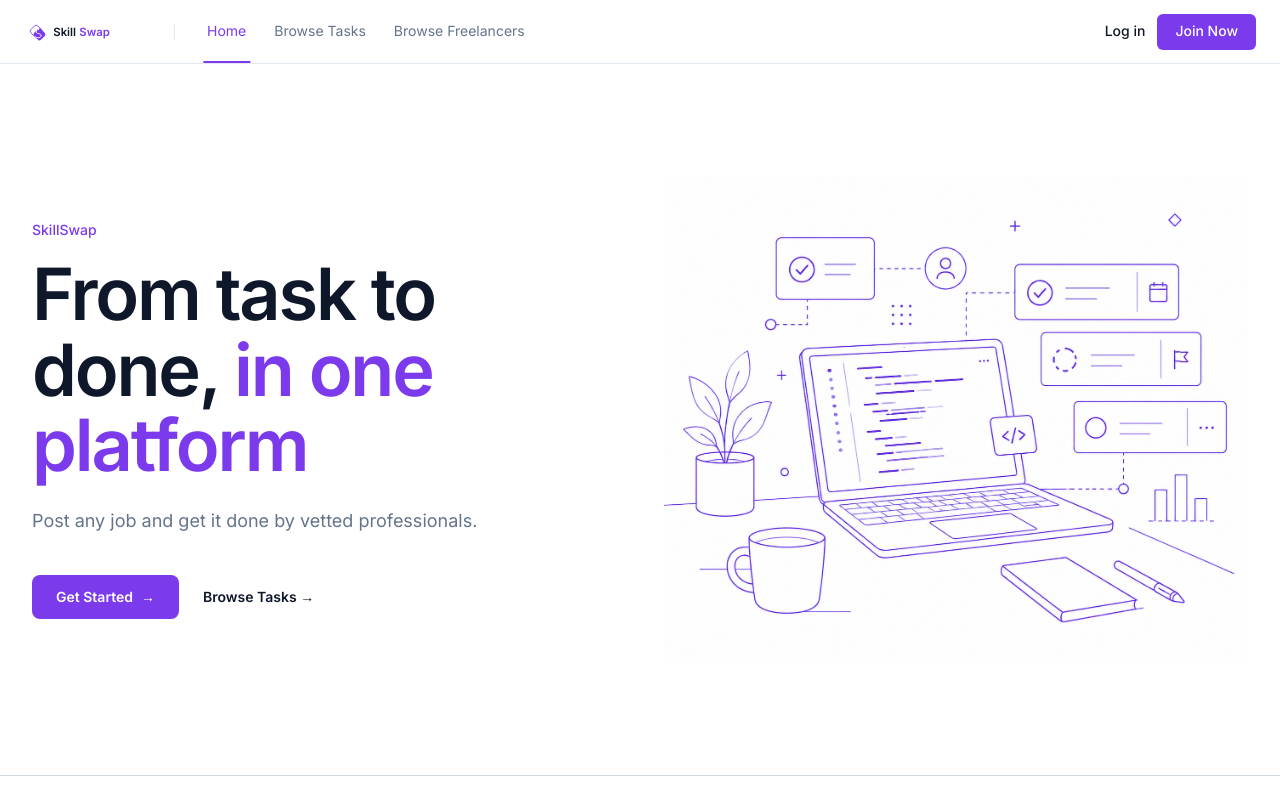
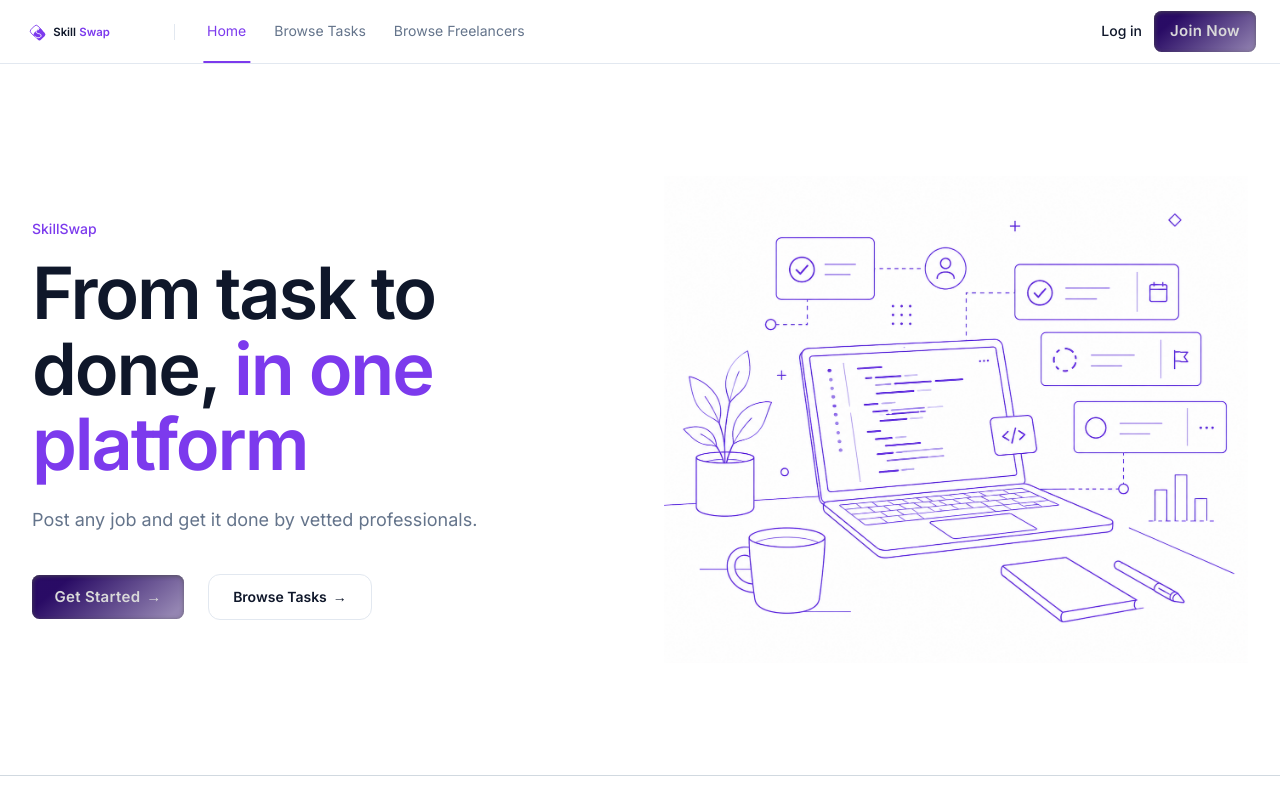
Before and after one commit to fahimuntasin/skillswap-client, a Next.js app: page / in a window 1280 px wide. Shown: the top 800 px of the page. Built offline with nearby package versions, Linux system fonts and the light colour scheme.

Commit message:
style: glossy dark button + vertical dividers between features

```diff
--- a/src/app/globals.css
+++ b/src/app/globals.css
@@ -108,15 +108,53 @@
   transform: translateY(-2px);
 }
 
-/* ===== PLASTIC BUTTON (flat, violet only) ===== */
-.plastic {
-  background: #7c3aed;
+/* ===== GLOSSY PREMIUM BUTTON ===== */
+.btn-glossy {
+  --bezier: cubic-bezier(0.22, 0.61, 0.36, 1);
+  --edge-light: hsla(0, 0%, 30%, 0.8);
+  --text-light: rgba(255, 255, 255, 0.4);
+  --back-color: 260, 80%;
+  cursor: pointer;
+  display: inline-flex;
+  align-items: center;
+  gap: 0.4em;
+  padding: 0.65em 1.5em;
+  border-radius: 0.5em;
+  font-size: 15px;
+  font-weight: 600;
+  letter-spacing: 0.02em;
+  background: linear-gradient(
+    140deg,
+    hsla(var(--back-color), 22%, 1) min(2em, 20%),
+    hsla(var(--back-color), 22%, 0.5) min(8em, 100%)
+  );
+  color: hsla(0, 0%, 85%);
   border: 0;
-  color: #ffffff;
-  font-weight: 500;
-  border-radius: 6px;
-  transition: background 200ms ease;
+  box-shadow: inset 0.4px 1px 4px var(--edge-light);
+  transition: all 0.15s var(--bezier);
 }
-.plastic:hover {
-  background: #6d28d9;
+.btn-glossy:hover {
+  --edge-light: hsla(0, 0%, 45%, 1);
+  text-shadow: 0px 0px 10px var(--text-light);
+  box-shadow:
+    inset 0.4px 1px 4px var(--edge-light),
+    2px 4px 10px hsla(0, 0%, 0%, 0.4);
+  transform: scale(1.04);
+  color: hsla(0, 0%, 95%);
 }
+.btn-glossy:active {
+  --text-light: rgba(255, 255, 255, 0.8);
+  background: linear-gradient(
+    140deg,
+    hsla(var(--back-color), 28%, 1) min(2em, 20%),
+    hsla(var(--back-color), 28%, 0.6) min(8em, 100%)
+  );
+  box-shadow:
+    inset 0.4px 1px 10px var(--edge-light),
+    0px 0px 10px hsla(var(--back-color), 40%, 0.7);
+  text-shadow: 0px 0px 20px var(--text-light);
+  transform: scale(1);
+}
+
+/* Section divider */
+.vl { border-left: 1px solid #E2E8F0; }
--- a/src/components/home/HeroSection.tsx
+++ b/src/components/home/HeroSection.tsx
@@ -23,11 +23,11 @@ export function HeroSection() {
             Post any job and get it done by vetted professionals.
           </p>
           <div className={`mt-10 flex items-center gap-6 transition-all duration-700 delay-300 ${mounted ? "opacity-100 translate-y-0" : "opacity-0 translate-y-3"}`}>
-            <Link href="/register" className="inline-flex items-center gap-2 rounded-md bg-[#7C3AED] px-6 py-3 text-sm font-semibold text-white hover:bg-[#6D28D9] transition-colors">
-              Get Started <span aria-hidden="true">→</span>
+            <Link href="/register" className="btn-glossy">
+              Get Started <span>→</span>
             </Link>
-            <Link href="/tasks" className="text-sm font-semibold text-[#0F172A] hover:text-[#7C3AED] transition-colors">
-              Browse Tasks <span aria-hidden="true">→</span>
+            <Link href="/tasks" className="group inline-flex items-center gap-1.5 rounded-lg border border-[#E2E8F0] px-6 py-3 text-sm font-semibold text-[#0F172A] transition-all duration-200 hover:border-[#CBD5E1] hover:bg-[#F8FAFC]">
+              Browse Tasks <span className="transition-transform group-hover:translate-x-0.5">→</span>
             </Link>
           </div>
         </div>
--- a/src/components/home/sections/CtaBanner.tsx
+++ b/src/components/home/sections/CtaBanner.tsx
@@ -13,8 +13,11 @@ export function CtaBanner() {
         <h2 className="text-[40px] font-bold text-[#0F172A] tracking-[-0.02em]">Ready to get work done?</h2>
         <p className="mt-3 text-base text-[#64748B] max-w-[480px] mx-auto">Join thousands of clients and freelancers already using SkillSwap.</p>
         <div className="mt-8 flex flex-wrap items-center justify-center gap-4">
-          <Link href="/register" className="inline-flex items-center gap-2 rounded-md bg-[#7C3AED] px-6 py-3 text-sm font-semibold text-white hover:bg-[#6D28D9] transition-colors">Get Started →</Link>
-          <Link href="/tasks" className="text-sm font-semibold text-[#0F172A] hover:text-[#7C3AED] transition-colors">Browse Tasks →</Link>
+          <Link href="/register" className="btn-glossy">Get Started <span>→</span></Link>
+          <Link href="/tasks" className="group inline-flex items-center gap-1.5 rounded-lg border border-[#E2E8F0] px-6 py-3 text-sm font-semibold text-[#0F172A] transition-all duration-200 hover:border-[#CBD5E1] hover:bg-[#F8FAFC]">
+            Browse Tasks
+            <span className="transition-transform duration-200 group-hover:translate-x-0.5">→</span>
+          </Link>
         </div>
       </div>
     </section>
--- a/src/components/home/sections/FeatureCards.tsx
+++ b/src/components/home/sections/FeatureCards.tsx
@@ -19,15 +19,15 @@ export function FeatureCards() {
         <div className="mb-6"><p className="text-sm font-semibold text-[#7C3AED]">Platform features</p></div>
         <div className="grid gap-px border border-[#d1d9e0] bg-[#d1d9e0] sm:grid-cols-3">
           {cards.map((card) => (
-            <div key={card.title} className="bg-white p-8 sm:p-10 flex flex-col group hover:bg-[#FAFAFA] transition-colors">
+            <div key={card.title} className="special-card bg-white p-8 sm:p-10 flex flex-col">
               <div className="mb-5 flex size-9 items-center justify-center rounded-full bg-[#EDE9FE] group-hover:scale-110 transition-transform">
                 <card.icon className="size-[18px] text-[#7C3AED]" />
               </div>
               <h3 className="text-lg font-semibold text-[#0F172A]">{card.title}</h3>
               <p className="mt-2 flex-1 text-sm leading-relaxed text-[#64748B]">{card.desc}</p>
-              <Link href={card.href} className="mt-6 inline-flex items-center gap-1 text-sm font-semibold text-[#0F172A] hover:text-[#7C3AED] transition-colors">
+              <Link href={card.href} className="group mt-6 inline-flex items-center gap-1.5 rounded-lg border border-[#E2E8F0] px-4 py-2 text-sm font-semibold text-[#0F172A] transition-all duration-200 hover:border-[#0F172A] hover:bg-[#F8FAFC]">
                 {card.link}
-                <svg className="size-4" viewBox="0 0 20 20" fill="currentColor"><path fillRule="evenodd" d="M3 10a.75.75 0 01.75-.75h10.638L10.23 5.29a.75.75 0 111.04-1.08l5.5 5.25a.75.75 0 010 1.08l-5.5 5.25a.75.75 0 11-1.04-1.08l4.158-3.96H3.75A.75.75 0 013 10z" clipRule="evenodd"/></svg>
+                <span className="transition-transform duration-200 group-hover:translate-x-0.5">→</span>
               </Link>
             </div>
           ))}
--- a/src/components/home/sections/FeatureRows.tsx
+++ b/src/components/home/sections/FeatureRows.tsx
@@ -40,13 +40,13 @@ function FeatureRow({ f, i }: { f: typeof features[0]; i: number }) {
     <div ref={ref}>
       {i > 0 && <div className="border-t border-[#d1d9e0]" />}
       <div className={`grid items-center gap-16 px-6 py-24 ${f.bg} ${f.reverse ? "lg:grid-cols-[55%_45%]" : "lg:grid-cols-[45%_55%]"} transition-all duration-700 ${visible ? "opacity-100 translate-y-0" : "opacity-0 translate-y-6"}`}>
-        <div className={f.reverse ? "lg:order-2" : ""}>
+        <div className={`relative ${f.reverse ? "lg:order-2" : ""} ${f.reverse ? "lg:pl-0 lg:border-l-0" : "lg:border-r border-[#d1d9e0]"}`}>
           <p className="mb-3 text-sm font-semibold text-[#7C3AED]">{f.tag}</p>
           <h2 className="text-[32px] font-bold text-[#0F172A] tracking-[-0.02em] leading-[1.2]">{f.title}</h2>
           <p className="mt-4 text-base leading-relaxed text-[#64748B] max-w-[480px]">{f.desc}</p>
-          <Link href={f.href} className="mt-6 inline-flex items-center gap-1 text-sm font-semibold text-[#0F172A] hover:text-[#7C3AED] transition-colors">
+          <Link href={f.href} className="group mt-6 inline-flex items-center gap-1.5 rounded-lg border border-[#E2E8F0] px-4 py-2 text-sm font-semibold text-[#0F172A] transition-all duration-200 hover:border-[#0F172A] hover:bg-[#F8FAFC]">
             {f.link}
-            <svg className="size-4" viewBox="0 0 20 20" fill="currentColor"><path fillRule="evenodd" d="M3 10a.75.75 0 01.75-.75h10.638L10.23 5.29a.75.75 0 111.04-1.08l5.5 5.25a.75.75 0 010 1.08l-5.5 5.25a.75.75 0 11-1.04-1.08l4.158-3.96H3.75A.75.75 0 013 10z" clipRule="evenodd"/></svg>
+            <span className="transition-transform duration-200 group-hover:translate-x-0.5">→</span>
           </Link>
         </div>
         <div className={`rounded-xl border border-[#d1d9e0] bg-white p-8 ${f.reverse ? "lg:order-1" : ""}`}>
--- a/src/components/layout/Navbar.tsx
+++ b/src/components/layout/Navbar.tsx
@@ -89,9 +89,7 @@ export function Navbar() {
                 Log in
               </Link>
               <Link href="/register">
-                <Button variant="plastic" className="h-9 rounded-[6px] px-[18px] text-[14px] font-medium">
-                  Join Now
-                </Button>
+                <button className="btn-glossy text-[13px] !py-2 !px-4">Join Now</button>
               </Link>
             </div>
           )}
```
